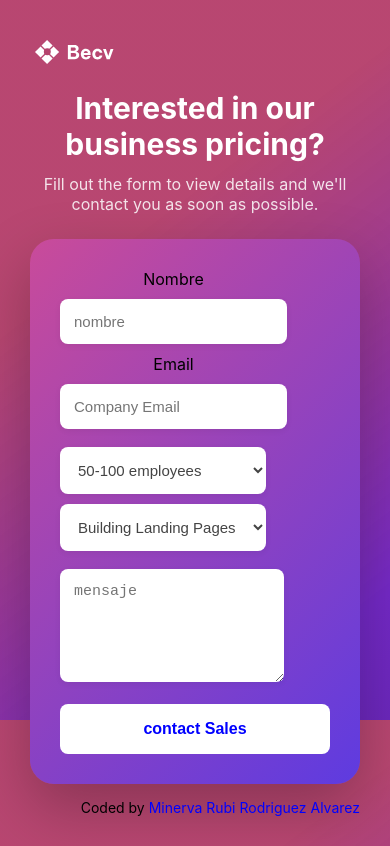
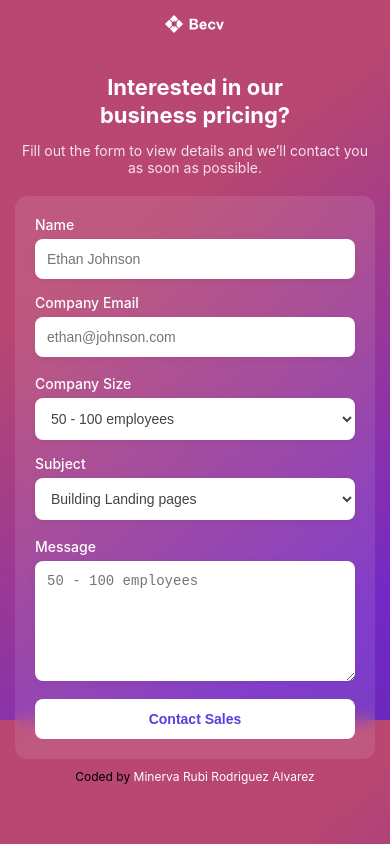
Before and after one commit to MinervaRubi/contact-page1, a plain HTML site: page index.html in a window 390 px wide. Drawn offline with Linux system fonts and the light colour scheme.

Commit message:
adaptaciones para las pantallas

```diff
--- a/index.html
+++ b/index.html
@@ -3,13 +3,7 @@
   <head>
     <meta charset="UTF-8" />
     <meta name="viewport" content="width=device-width, initial-scale=1.0" />
-
-    <link
-      rel="icon"
-      href="resources/Expand_down.svg"
-      type="image/x-icon"
-      sizes="96x96"
-    />
+    <link rel="icon" href="resources/Expand_down.svg" type="image/x-icon" />
     <link rel="stylesheet" href="styles/styles.css" />
     <title>Contact Page</title>
   </head>
@@ -17,40 +11,51 @@
     <img src="styles/Logo.svg" alt="Logo" class="logo">
 
     <header class="header-out">
-      <h1>Interested in our <br>
-      <span>business pricing?</span></h1>
-      <p>Fill out the form to view details and we'll contact you as soon as possible.</p>
+      <h1>Interested in our <br><span>business pricing?</span></h1>
+      <p>Fill out the form to view details and we’ll contact you as soon as possible.</p>
     </header>
 
     <div class="contenido">
       <form class="contacto">
-        <div class="grupo" style="display: flex; gap: 10px; align-items: center;">
-          <label for="name">Nombre</label>
-          <input type="text" placeholder="nombre" required>
-          <label for="Email">Email</label>
-          <input type="email" placeholder="Company Email" required>
+        <div class="row">
+          <div class="form-field">
+            <label for="name">Name</label>
+            <input id="name" name="name" type="text" placeholder="Ethan Johnson" required>
+          </div>
+          <div class="form-field">
+            <label for="email">Company Email</label>
+            <input id="email" name="email" type="email" placeholder="ethan@johnson.com" required>
+          </div>
         </div>
 
-        <div class="Company" style="display: flex; gap: 10px; align-items: center;">
-          <select required>
-            <option selected>50-100 employees</option>
+        <div class="row">
+          <div class="form-field">
+            <label for="company-size">Company Size</label>
+            <select id="company-size" name="company_size" required>
               <option>10 - 50 employees</option>
+              <option selected>50 - 100 employees</option>
               <option>100 - 500 employees</option>
             </select>
-
-          <select required>
-            <option selected>Building Landing Pages</option>
+          </div>
+          <div class="form-field">
+            <label for="subject">Subject</label>
+            <select id="subject" name="subject" required>
+              <option selected>Building Landing pages</option>
               <option>SEO</option>
               <option>Marketing</option>
             </select>
           </div>
+        </div>
 
-        <div>
-          <textarea placeholder="mensaje" rows="5"></textarea>
+        <div class="form-field full-width">
+          <label for="message">Message</label>
+          <textarea id="message" name="message" placeholder="50 - 100 employees"></textarea>
         </div>
-        <button type="submit">contact Sales</button>
+
+        <button type="submit">Contact Sales</button>
       </form>
     </div>
+
     <div class="author-info">Coded by <a href="#">Minerva Rubi Rodriguez Alvarez</a></div>
   </body>
 </html>
--- a/styles/styles.css
+++ b/styles/styles.css
@@ -10,25 +10,25 @@ body {
   flex-direction: column;
   align-items: center;
   min-height: 100vh;
-  background-image: url(background.svg);
+  background-image:url(background.svg) ;
   padding: 30px;
 }
 
 .logo {
   position: absolute;
-  top: 40px;
-  left: 35px;
+  top: 20px;
+  left: 20px;
   width: 80px;
 }
 
 .header-out {
   text-align: center;
   margin-bottom: 25px;
-  margin-top: 60px; /* deja espacio para el logo */
+  margin-top: 100px;
 }
 
 .header-out h1 {
-  font-size: 30px;
+  font-size: 34px;
   font-weight: 700;
   color: #fff;
   margin-bottom: 12px;
@@ -39,25 +39,43 @@ body {
 }
 
 .header-out p {
-  font-size: 16px;
+  font-size: 18px;
   color: rgba(255, 255, 255, 0.85);
 }
 
 .contenido {
   padding: 30px;
-  border-radius: 24px;
+  border-radius: 16px;
   width: 100%;
   max-width: 520px;
-  background: linear-gradient(135deg, #c94b9a, #5e3be0);
-  box-shadow: 0 24px 60px rgba(0, 0, 0, 0.25);
+  background: rgba(255, 255, 255, 0.1);
+  backdrop-filter: blur(8px);
 }
 
 .contacto {
   display: flex;
   flex-direction: column;
-  align-items: flex-start;
   gap: 18px;
   width: 100%;
+}
+
+.row {
+  display: flex;
+  gap: 18px;
+  width: 100%;
+}
+
+.form-field {
+  flex: 1;
+  display: flex;
+  flex-direction: column;
+  gap: 6px;
+}
+
+label {
+  font-size: 14px;
+  color: #fff;
+  font-weight: 500;
 }
 
 .contacto input,
@@ -73,8 +91,8 @@ body {
   box-shadow: 0 2px 6px rgba(0, 0, 0, 0.06);
 }
 
-textarea {
-  min-height: 90px;
+.contacto textarea {
+  min-height: 120px;
   resize: vertical;
 }
 
@@ -82,13 +100,13 @@ button {
   width: 100%;
   padding: 16px;
   background: white;
-  color: blue;
+  color: #5e3be0;
   font-weight: 600;
   font-size: 16px;
   border: none;
   border-radius: 8px;
   cursor: pointer;
-  transition: background 0.7s;
+  transition: background 0.4s;
 }
 
 button:hover {
@@ -105,7 +123,7 @@ button:hover {
   max-width: 520px;
 }
 .author-info a {
-  color: blue;
+  color:white;
   text-decoration: none;
 }
 .author-info a:hover {
@@ -113,7 +131,79 @@ button:hover {
 }
 
 @media (max-width: 600px) {
-  .contacto div {
+  .row {
     flex-direction: column;
   }
 }
+/*para tablets*/
+@media (max-width: 900px) {
+  body {
+    padding: 20px;
+  }
+  .header-out h1 {
+    font-size: 28px;
+  }
+  .header-out p {
+    font-size: 16px;
+  }
+  .contenido {
+    padding: 25px;
+    max-width: 480px;
+  }
+  .row {
+    gap: 12px;
+  }
+  button {
+    font-size: 15px;
+    padding: 14px;
+  }
+}
+ /* para pantallas de telefonos*/
+@media (max-width: 600px) {
+  body {
+    padding: 15px;
+  }
+  .logo {
+    position: static;
+    margin-bottom: 20px;
+    width: 60px;
+  }
+  .header-out {
+    margin-top: 20px;
+    margin-bottom: 20px;
+  }
+  .header-out h1 {
+    font-size: 22px;
+    line-height: 1.3;
+  }
+  .header-out p {
+    font-size: 14px;
+  }
+  .contenido {
+    padding: 20px;
+    border-radius: 12px;
+    max-width: 100%;
+  }
+  .row {
+    flex-direction: column;
+    gap: 15px;
+  }
+  .form-field {
+    width: 100%;
+  }
+  .contacto input,
+  .contacto select,
+  .contacto textarea {
+    font-size: 14px;
+    padding: 12px;
+  }
+  button {
+    font-size: 14px;
+    padding: 12px;
+  }
+  .author-info {
+    font-size: 12px;
+    text-align: center;
+    margin-top: 10px;
+  }
+}
```
Lines whose indentation alone changed are shown as unchanged.
